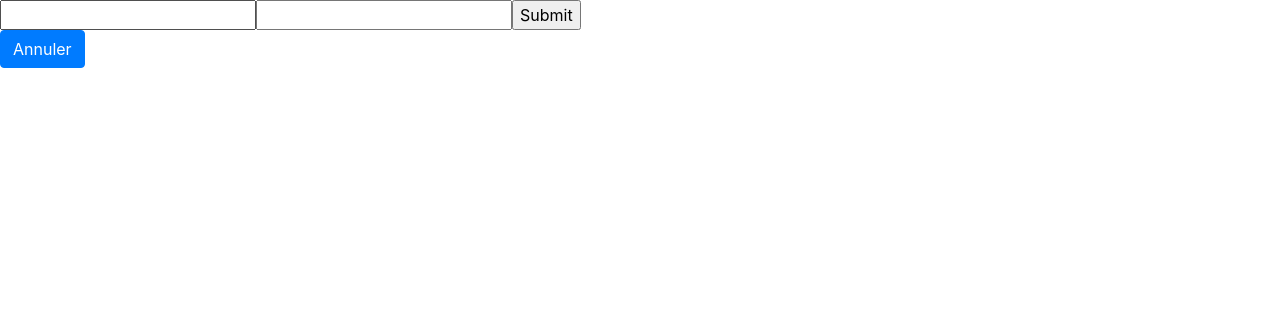
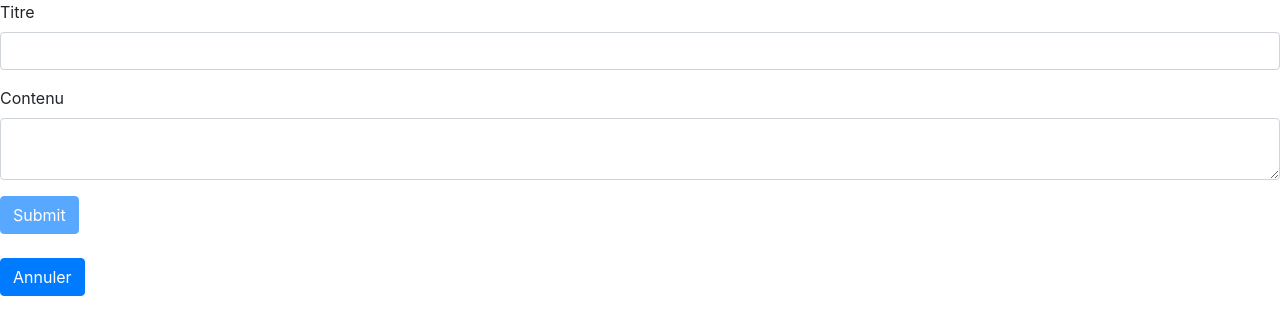
Before and after one commit to PierreThibaudeau/angular_pair-programming, an Angular app: page /articles/create in a window 1280 px wide. Shown: the top 334 px of the page. Built offline with nearby package versions, Linux system fonts and the light colour scheme.

Commit message:
admin & form control

```diff
--- /dev/null
+++ b/src/app/article/admin/articleForm.component.html
@@ -0,0 +1,39 @@
+<form (submit)="saveArticle()" #articleForm="ngForm">
+  <div class="form-group">
+    <label for="title">Titre</label>
+    <input class="form-control" #titleField="ngModel" required minlength="10" type="text" id="title" name="title" [(ngModel)]="article.title">
+  </div>
+
+  <div *ngIf="titleField.invalid && (titleField.dirty || titleField.touched)"
+       class="alert alert-danger">
+
+    <div *ngIf="titleField.errors.required">
+      Name is required.
+    </div>
+    <div *ngIf="titleField.errors.minlength">
+      Name must be at least 10 characters long.
+    </div>
+
+  </div>
+
+  <div class="form-group">
+    <label for="content">Contenu</label>
+    <textarea class="form-control" #contentField="ngModel" required minlength="30" type="text" id="content" name="content" [(ngModel)]="article.content"></textarea>
+  </div>
+
+  <div *ngIf="contentField.invalid && (contentField.dirty || contentField.touched)"
+       class="alert alert-danger">
+
+    <div *ngIf="contentField.errors.required">
+      Content is required.
+    </div>
+    <div *ngIf="contentField.errors.minlength">
+      Content must be at least 30 characters long.
+    </div>
+
+  </div>
+
+  <input class="btn btn-primary" type="submit" [disabled]="articleForm.invalid">
+</form>
+<br>
+<a [routerLink]="backRoute" class="btn btn-primary">Annuler</a>
--- a/src/app/article/admin/create/create.component.html
+++ b/src/app/article/admin/create/create.component.html
@@ -4,4 +4,4 @@
   <input type="submit">
 </form>
 
-<a [routerLink]="['/articles']" class="btn btn-primary">Annuler</a>
+<a [routerLink]="backRoute" class="btn btn-primary">Annuler</a>
--- a/src/app/article/admin/create/create.component.ts
+++ b/src/app/article/admin/create/create.component.ts
@@ -1,19 +1,25 @@
-import { Component, OnInit } from '@angular/core';
+import { Component } from '@angular/core';
 import { ArticlesService } from '../../../services/articles.service';
+import { Router } from '@angular/router';
 
 @Component({
     selector: 'app-create',
-    templateUrl: './create.component.html',
+    templateUrl: '../articleForm.component.html',
 })
 
 export class CreateComponent {
     public article = {};
+    public backRoute = [];
 
     constructor(
         private articlesService: ArticlesService,
+        private router: Router,
     ) {}
 
     saveArticle() {
-        this.articlesService.create(this.article).subscribe();
+        this.articlesService.create(this.article).subscribe( (articleCreated) => {
+            this.router.navigate(['/articles', articleCreated['id']]);
+            this.backRoute = ['/articles'];
+        });
     }
 }
--- a/src/app/article/admin/update/update.component.ts
+++ b/src/app/article/admin/update/update.component.ts
@@ -1,27 +1,34 @@
-import { Component, OnInit } from '@angular/core';
+import {Component, Input, OnInit} from '@angular/core';
 import { ArticlesService } from '../../../services/articles.service';
-import { ActivatedRoute } from '@angular/router';
+import { ActivatedRoute, Router } from '@angular/router';
 
 @Component({
     selector: 'app-update',
-    templateUrl: './update.component.html',
+    templateUrl: '../articleForm.component.html',
 })
 
 export class UpdateComponent implements OnInit {
     public article = {};
+    public backRoute = [];
 
     constructor(
         private articlesService: ArticlesService,
         private route: ActivatedRoute,
+        private router: Router,
     ) {}
 
     ngOnInit() {
         const snapshot = this.route.snapshot;
         const id = snapshot.params.id;
-        this.articlesService.getById(id).subscribe(articleFromServer => this.article = articleFromServer);
+        this.articlesService.getById(id).subscribe((articleFromServer) => {
+            this.article = articleFromServer;
+            this.backRoute = ['/articles', this.article['id']];
+        });
     }
 
     saveArticle() {
-        this.articlesService.update(this.article).subscribe();
+        this.articlesService.update(this.article).subscribe( () => {
+            this.router.navigate(['/articles', this.article['id']]);
+        });
     }
 }
--- a/src/app/article/article.component.ts
+++ b/src/app/article/article.component.ts
@@ -1,5 +1,6 @@
 import { Component, Input } from '@angular/core';
 import { ArticlesService } from '../services/articles.service';
+import { Router } from '@angular/router';
 
 @Component({
   selector: 'app-article',
@@ -12,9 +13,12 @@ export class ArticleComponent {
 
   constructor(
       private articlesService: ArticlesService,
+      private router: Router,
   ) {}
 
   deleteArticle(id) {
-    this.articlesService.remove(id).subscribe();
+    this.articlesService.remove(id).subscribe((deletedArticle) => {
+      this.router.navigate(['/articles']);
+    });
   }
 }
```
